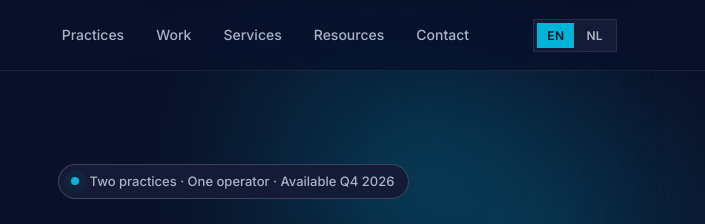
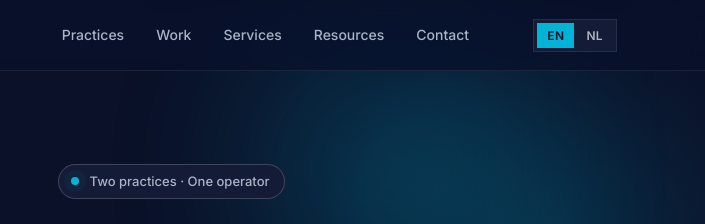
Before and after one commit to roodisi86/hoc-preview, a plain HTML site: page index.html in a window 1280 px wide. Shown: the top 224 px of the page, 575-1280 px from the left. Drawn offline with Linux system fonts and the light colour scheme.

Commit message:
Update eyebrow text in index.html

```diff
--- a/index.html
+++ b/index.html
@@ -1143,7 +1143,7 @@
       <div class="home-hero-text">
         <div class="home-eyebrow reveal">
           <span class="pulse"></span>
-          <span data-i18n="home.eyebrow">Two practices · One operator · Available Q4 2026</span>
+          <span data-i18n="home.eyebrow">Two practices · One operator </span>
         </div>
         <h1 class="home-title reveal" data-i18n-html="home.title">Commercial <span class="accent">Architect</span> for B2B growth in Europe.</h1>
         <p class="home-sub reveal" data-i18n="home.sub">Fractional CCO when a scale-up needs to build a European revenue function. Curated introductions when a deal needs an opener — acquisitions, partnerships, capital, senior hires.</p>
```
